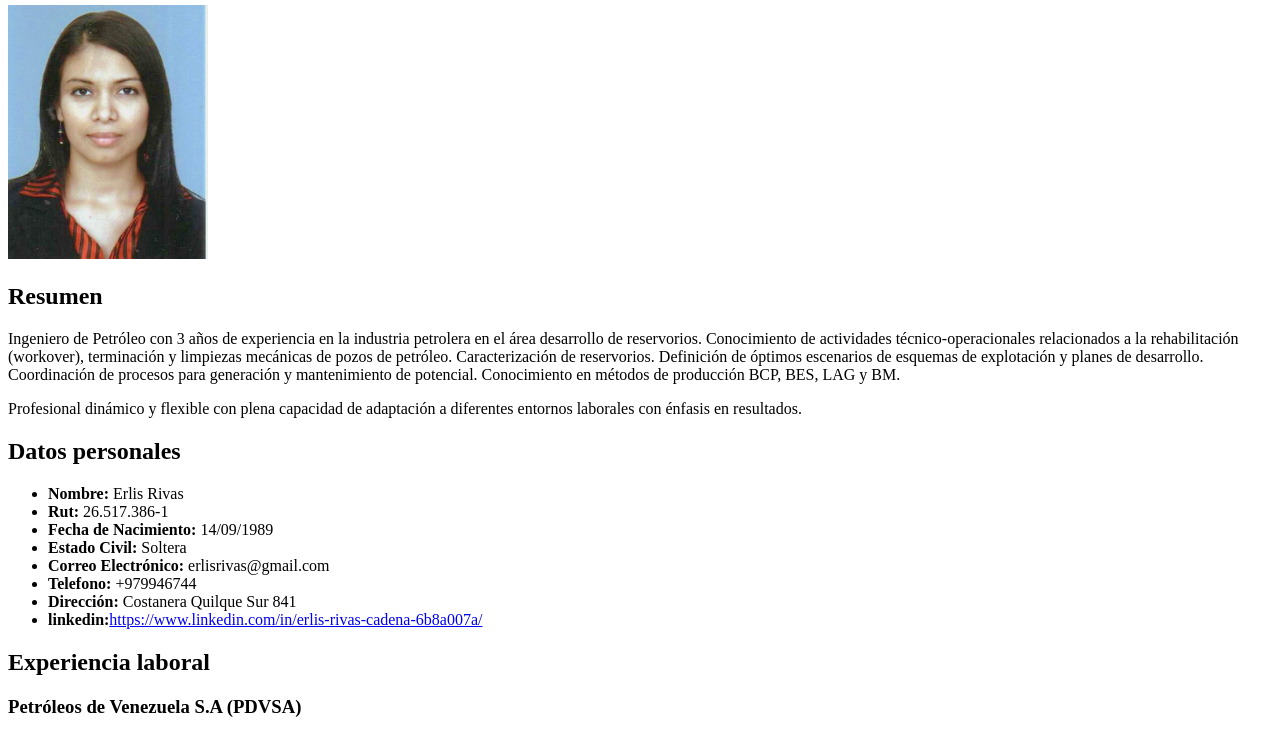
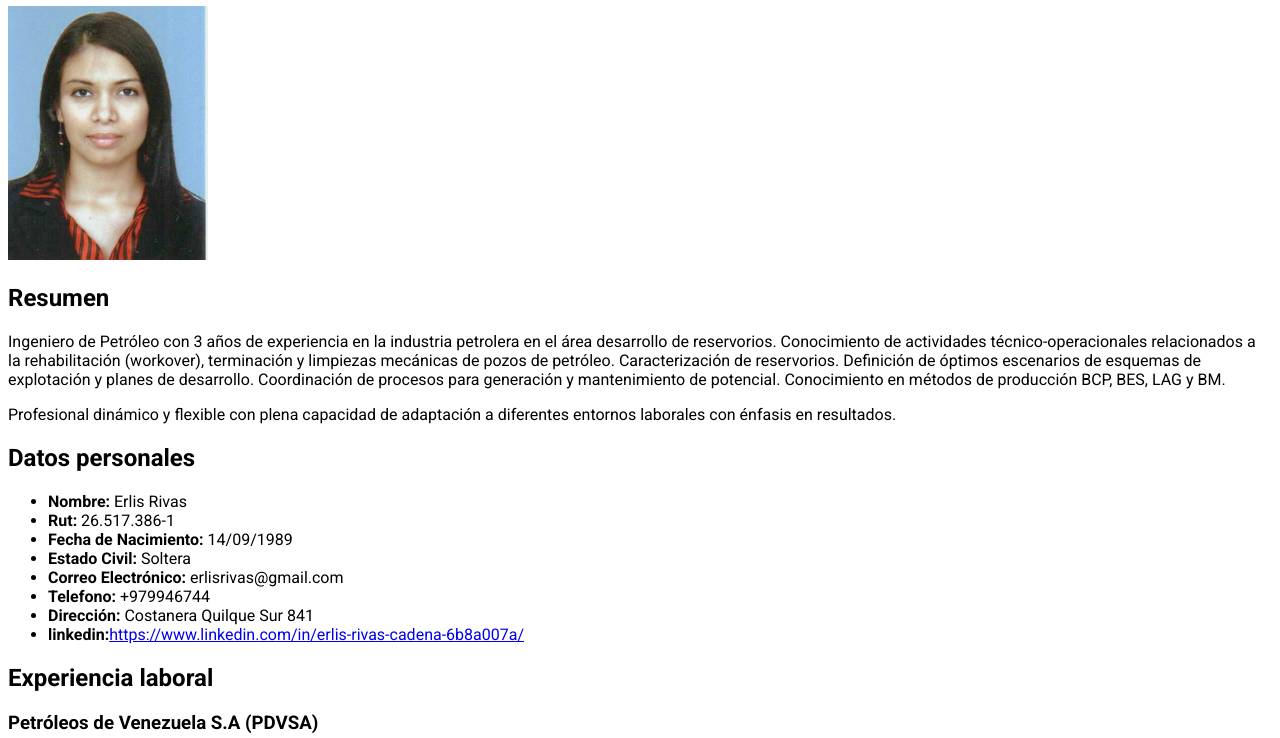
Before and after one commit to cfervir/desafio1-micv-html, a plain HTML site: page index.html in a window 1280 px wide. Shown: the part 75-813 px from the top of the page. Drawn offline with Linux system fonts and the light colour scheme.

Commit message:
Agregué fuentes a los documentos por medio de <style>

```diff
--- a/index.html
+++ b/index.html
@@ -6,6 +6,15 @@
     <meta name="viewport" content="width=device-width, initial-scale=1.0">
     <link rel="shortcut icon" href="assets/images/favicon-32x32.png" type="image/x-icon">
     <title>Curriculum de Erlis Rivas</title>
+    <style type="text/css">
+
+        @import url('https://fonts.googleapis.com/css2?family=Roboto:wght@400;700&display=swap');
+
+        body {
+            font-family: Roboto, sans-serif;
+        }
+
+    </style>
 </head>
 <body>
     <h1>Curriculum Vitae</h1>
```
Also changed, not shown: portafolio.html (+9 -0 lines).
